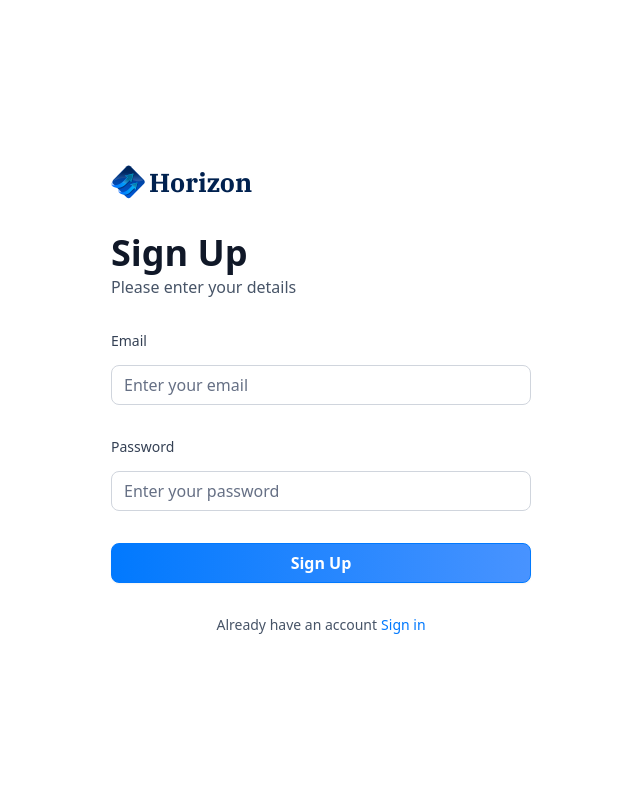
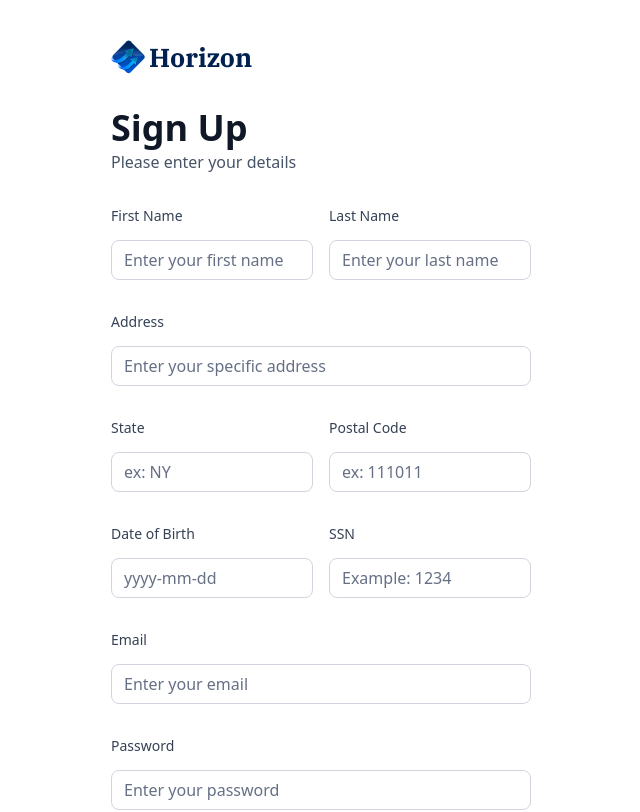
Before and after one commit to prankshadow/banking, a Next.js app: page /sign-up in a window 1280 px wide. Shown: the top 812 px of the page, without its empty margins (319-959 px from the left). Built offline with nearby package versions, Linux system fonts and the light colour scheme.

Commit message:
sign-up page

```diff
--- a/components/AuthForm.tsx
+++ b/components/AuthForm.tsx
@@ -16,9 +16,11 @@
   const [user, setUser] = useState(null);
   const [isLoading, setIsLoading] = useState(false);
 
+  const formSchema = authFormSchema(type);
+
   // 1. Define your form.
-  const form = useForm<z.infer<typeof authFormSchema>>({
-    resolver: zodResolver(authFormSchema),
+  const form = useForm<z.infer<typeof formSchema>>({
+    resolver: zodResolver(formSchema),
     defaultValues: {
       email: "",
       password: "",
@@ -26,7 +28,7 @@
   });
 
   // 2. Define a submit handler.
-  function onSubmit(values: z.infer<typeof authFormSchema>) {
+  function onSubmit(values: z.infer<typeof formSchema>) {
     // Do something with the form values.
     // ✅ This will be type-safe and validated.
     setIsLoading(true);
@@ -65,6 +67,60 @@
         <>
           <Form {...form}>
             <form onSubmit={form.handleSubmit(onSubmit)} className="space-y-8">
+              {type === "sign-up" && (
+                <>
+                  <div className="flex gap-4">
+                    <CustomInput
+                      control={form.control}
+                      name="firstName"
+                      placeholder="Enter your first name"
+                      label="First Name"
+                    />
+                    <CustomInput
+                      control={form.control}
+                      name="lastName"
+                      placeholder="Enter your last name"
+                      label="Last Name"
+                    />
+                  </div>
+
+                  <CustomInput
+                    control={form.control}
+                    name="address1"
+                    placeholder="Enter your specific address"
+                    label="Address"
+                  />
+                  <div className="flex gap-4">
+                    <CustomInput
+                      control={form.control}
+                      name="state"
+                      placeholder="ex: NY"
+                      label="State"
+                    />
+                    <CustomInput
+                      control={form.control}
+                      name="postalCode"
+                      placeholder="ex: 111011"
+                      label="Postal Code"
+                    />
+                  </div>
+
+                  <div className="flex gap-4">
+                    <CustomInput
+                      control={form.control}
+                      name="dateofbirth"
+                      placeholder="yyyy-mm-dd"
+                      label="Date of Birth"
+                    />
+                    <CustomInput
+                      control={form.control}
+                      name="ssn"
+                      placeholder="Example: 1234"
+                      label="SSN"
+                    />
+                  </div>
+                </>
+              )}
               <CustomInput
                 control={form.control}
                 name="email"
--- a/components/CustomInput.tsx
+++ b/components/CustomInput.tsx
@@ -12,9 +12,11 @@
 import { z } from "zod";
 import { authFormSchema } from "@/lib/utils";
 
+const formSchema = authFormSchema("sign-up");
+
 interface CustomInput {
-  control: Control<z.infer<typeof authFormSchema>>;
-  name: FieldPath<z.infer<typeof authFormSchema>>;
+  control: Control<z.infer<typeof formSchema>>;
+  name: FieldPath<z.infer<typeof formSchema>>;
   label: string;
   placeholder: string;
 }
--- a/lib/utils.ts
+++ b/lib/utils.ts
@@ -195,7 +195,19 @@
   return date > twoDaysAgo ? "Processing" : "Success";
 };
 
-export const authFormSchema = z.object({
-  email: z.string().email(),
-  password: z.string().min(8),
-});
+export const authFormSchema = (type: string) =>
+  z.object({
+    //sign up
+    firstName: type === "sign-in" ? z.string().optional() : z.string().min(3),
+    lastName: type === "sign-in" ? z.string().optional() : z.string().min(3),
+    address1:
+      type === "sign-in" ? z.string().optional() : z.string().min(2).max(50),
+    state: type === "sign-in" ? z.string().optional() : z.string().min(2),
+    postalCode:
+      type === "sign-in" ? z.string().optional() : z.string().min(3).max(6),
+    dateofbirth: type === "sign-in" ? z.string().optional() : z.string().min(3),
+    ssn: type === "sign-in" ? z.string().optional() : z.string().min(3),
+    //both
+    email: z.string().email(),
+    password: z.string().min(8),
+  });
```
